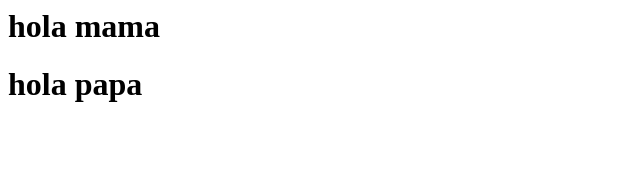
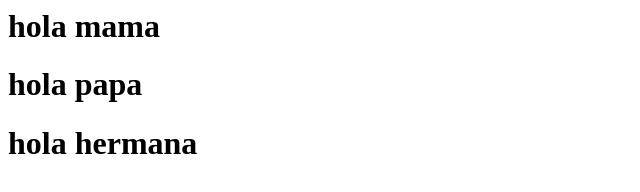
Before and after one commit to enelynnayeli/examen, a plain HTML site: page index.html in a window 1280 px wide. Shown: the whole page, without its empty margins (0-640 px from the left). Drawn offline with Linux system fonts and the light colour scheme.

Commit message:
tercero commit

```diff
--- a/index.html
+++ b/index.html
@@ -1,2 +1,3 @@
 <h1>hola mama</h1>
 <h1>hola papa</h1>
+<h1>hola hermana</h1>
```
